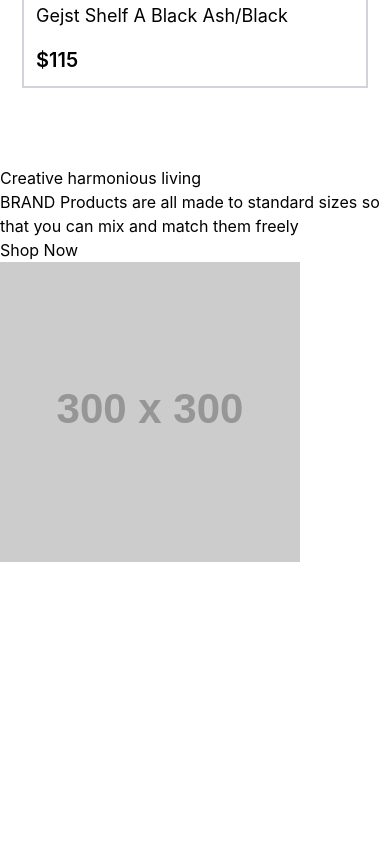
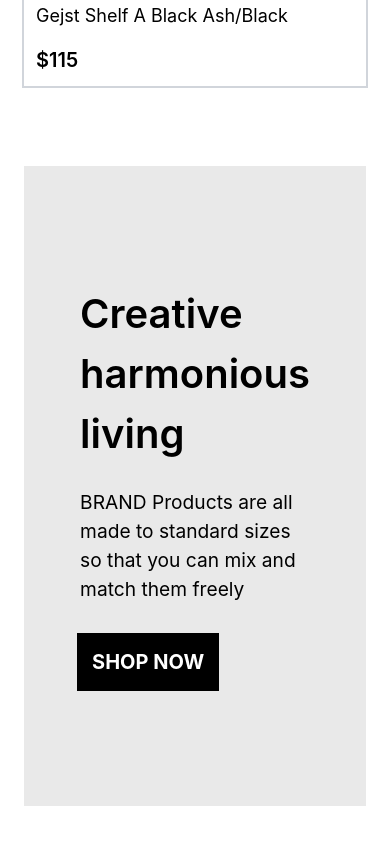
Before and after one commit to 13urning/Minimalist-E-Commerce, a React (Create React App) app in the folder client/: page / in a window 390 px wide. Shown: the part 4586-5430 px from the top of the page. Before the commit the page ends 5148 px from the top, so only its background shows below. Built offline with nearby package versions, Linux system fonts and the light colour scheme.

Commit message:
added styles and responsiveness for banner block

```diff
--- a/client/src/components/Banner/Banner.js
+++ b/client/src/components/Banner/Banner.js
@@ -3,20 +3,31 @@ import { Link } from "react-router-dom";
 
 export default function Banner({ title, text, img }) {
   return (
-    <div className="banner">
+    <div className="pb-40 px-6">
       <div className="container mx-auto">
-        <div className="banner-container">
-          <div className="text-side">
+        <div className="flex justify-between h-[40rem] overflow-hidden">
+          <div className="w-full text-start flex flex-col justify-center items-center px-[4rem] py-0 md:px-[11rem] bg-[#e9e9e9]">
             <div className="text">
-              <h2>{title}</h2>
-              <p>{text}</p>
+              <h2 className="text-[2.5rem] md:text-[3rem] font-semibold mb-6">
+                {title}
+              </h2>
+              <p className="text-[1.2rem] md:text-[1.6rem]">{text}</p>
               <Link onClick={() => window.scrollTo(0, 0)} to="categories/all">
-                <button>Shop Now</button>
+                <button
+                  className="bg-black text-white text-xl md:text-[1.3rem] font-bold p-3 md:p-4 uppercase mt-8 cursor-pointer outline-black outline
+                 transition-all ease-in duration-150 hover:bg-transparent hover:text-black"
+                >
+                  Shop Now
+                </button>
               </Link>
             </div>
           </div>
-          <div className="img-side">
-            <img src={img} alt="banner" />
+          <div className="hidden md:block w-full h-full object-cover">
+            <img
+              src={img}
+              alt="banner"
+              className="w-full h-full object-cover"
+            />
           </div>
         </div>
       </div>
```
